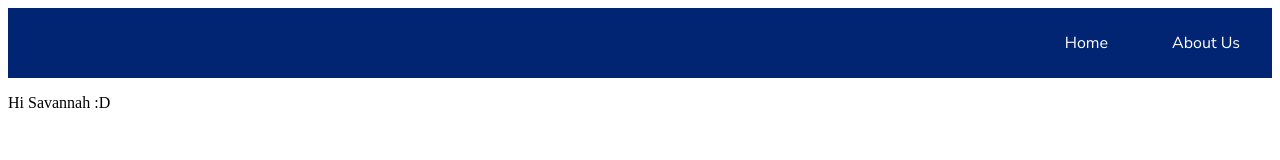
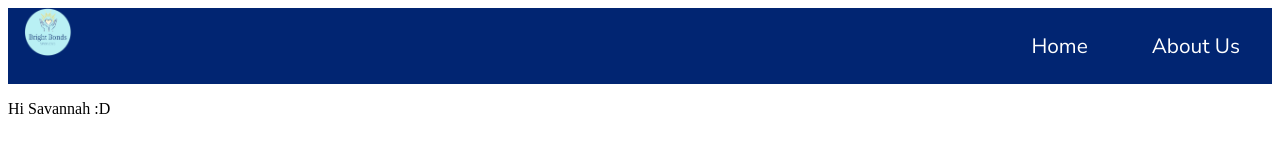
Before and after one commit to LeahC3/BrightBonds, a plain HTML site: page index.html in a window 1280 px wide. Drawn offline with Linux system fonts and the light colour scheme.

Commit message:
added logo

```diff
--- a/index.html
+++ b/index.html
@@ -19,14 +19,16 @@
         <link href="https://fonts.googleapis.com/css2?family=Nunito+Sans:ital,opsz,wght@0,6..12,200..1000;1,6..12,200..1000&display=swap" rel="stylesheet">
     </head>
 
-    <nav>
-        <ul>
-            <li><a link rel="">About Us</a></li>
-            <li><a link rel="">Home</a></li>
-        </ul>
-    </nav>
 
     <body>
+        <nav>
+            <ul>
+                <li><img id="navLogo" src="brightBondsLogo.PNG" alt="Bright Bonds Logo"></li>
+                <li><a link rel="">About Us</a></li>
+                <li><a link rel="">Home</a></li>
+            </ul>
+        </nav>
+
         <p>Hi Savannah :D</p>
     </body>
 
--- a/style.css
+++ b/style.css
@@ -10,11 +10,15 @@ nav ul {
     background-color: #012572;
 }
 
-nav li {
-    float: right;
+#navLogo {
+    float: left;
+    width: 3rem;
+    height: 3rem;
+    margin-left: 1rem;
 }
 
 nav li a {
+    float: right;
     display: block;
     color: white;
     text-align: center;
@@ -23,6 +27,7 @@ nav li a {
 
     font-family: "Nunito Sans", sans-serif;
     font-optical-sizing: auto;
+    font-size: 1.3rem;
 }
 
 nav li a:hover {
```
